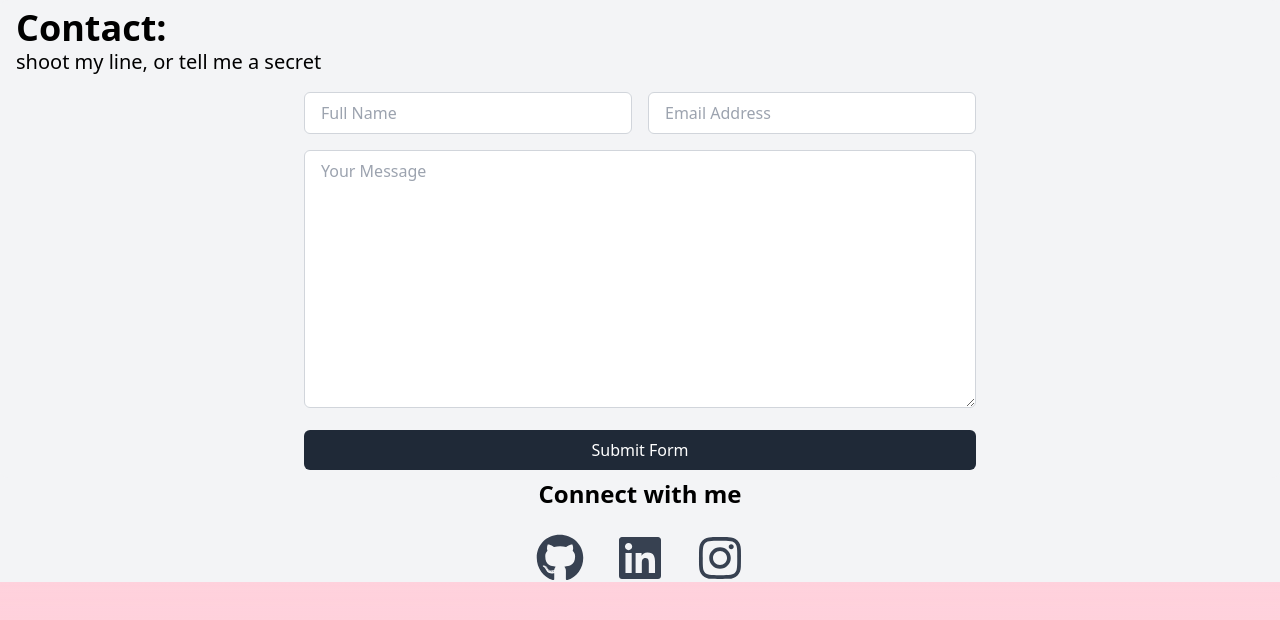
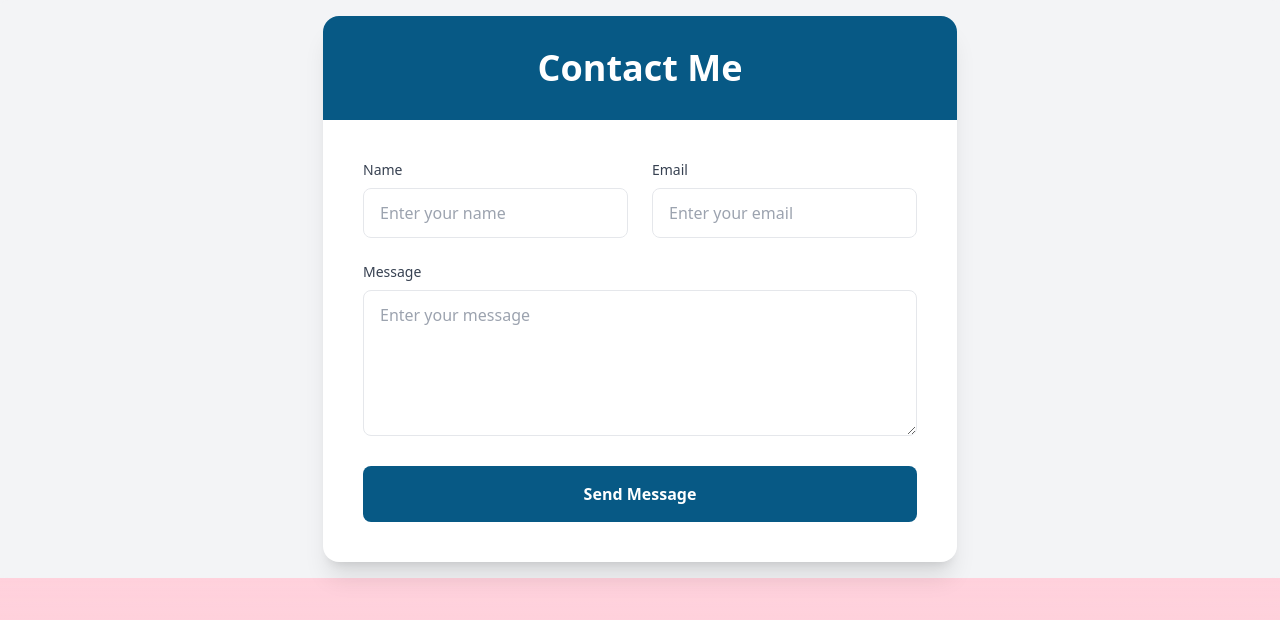
Before and after one commit to RemyXVX/folio, a Next.js app: page /pages/contact in a window 1280 px wide. Shown: the top 620 px of the page. Built offline with nearby package versions, Linux system fonts and the light colour scheme.

Commit message:
Updated contact form, emailJS

```diff
--- a/app/pages/contact/formEmail.jsx
+++ b/app/pages/contact/formEmail.jsx
@@ -3,13 +3,18 @@ import emailjs from '@emailjs/browser';
 import { ToastContainer, toast } from 'react-toastify';
 import 'react-toastify/dist/ReactToastify.css';
 
-const Contact = () => {
+const FormEmail = () => {
 
   const handleSubmit = async (e) => {
     e.preventDefault();
-    const EMAILJS_SERVICE_ID = process.env.NEXT_EMAILJS_SERVICE_ID;
-    const EMAILJS_TEMPLATE_ID = process.env.NEXT_EMAILJS_TEMPLATE_ID;
-    const EMAILJS_PUBLIC_KEY = process.env.NEXT_EMAILJS_PUBLIC_KEY;
+    const EMAILJS_SERVICE_ID = process.env.NEXT_PUBLIC_EMAILJS_SERVICE_ID;
+    const EMAILJS_TEMPLATE_ID = process.env.NEXT_PUBLIC_EMAILJS_TEMPLATE_ID;
+    const EMAILJS_PUBLIC_KEY = process.env.NEXT_PUBLIC_EMAILJS_PUBLIC_KEY;
+
+    if (!EMAILJS_SERVICE_ID || !EMAILJS_TEMPLATE_ID || !EMAILJS_PUBLIC_KEY) {
+      toast.error('EmailJS configuration is missing. Please check your environment variables.');
+      return;
+    }
 
     try {
       await emailjs.sendForm(
@@ -21,40 +26,77 @@ const Contact = () => {
       toast.success('Email sent successfully!');
       e.target.reset();
     } catch (error) {
+      console.error('EmailJS Error:', error);
       toast.error('Email failed to send. Please try again later.');
     }
   };
 
   return (
-    <div
-      className="flex justify-center items-center rounded-t-zl"
-      id="contact"
-      >
-      <div className="container mx-auto py-6">
-        <div className="rounded-lg shadow-lg">
-          <header className="bg-gray-800 rounded-t-xl text-white text-center py-4">
-            <h1 className="text-3xl font-semibold lg:6xl">Contact Me</h1>
-          </header>
-          <form className="p-6" onSubmit={handleSubmit}>
-            <div className="mb-6">
-              <label htmlFor="name" className="block text-md font-semibold text-gray-700">Name:</label>
-              <input type="text" id="name" name="name" className="mt-1 p-2 w-full border rounded-md" placeholder="Enter your name" autoComplete="off" required />
+    <div className="max-w-6xl lg:mx-auto px-4 py-2">
+      <div className="bg-white rounded-2xl shadow-xl overflow-hidden">
+        <header className="bg-sky-800 text-white py-8 px-6">
+          <h1 className="text-3xl md:text-4xl font-bold text-center">Contact Me</h1>
+        </header>
+
+        <form className="p-6 md:p-8 lg:p-10" onSubmit={handleSubmit}>
+          <div className="grid md:grid-cols-2 gap-6">
+            <div className="space-y-2">
+              <label htmlFor="name" className="block text-sm font-medium text-gray-700">
+                Name
+              </label>
+              <input
+                type="text"
+                id="name"
+                name="name"
+                className="w-full px-4 py-3 rounded-lg border border-gray-200 focus:ring-2 focus:ring-blue-500 focus:border-transparent transition duration-200"
+                placeholder="Enter your name"
+                autoComplete="off"
+                required
+              />
             </div>
-            <div className="mb-6">
-              <label htmlFor="email" className="block text-md font-semibold text-gray-700">Email:</label>
-              <input type="email" id="email" name="email" className="mt-1 p-2 w-full border rounded-md" placeholder="Enter your email" autoComplete="off" required />
+
+            <div className="space-y-2">
+              <label htmlFor="email" className="block text-sm font-medium text-gray-700">
+                Email
+              </label>
+              <input
+                type="email"
+                id="email"
+                name="email"
+                className="w-full px-4 py-3 rounded-lg border border-gray-200 focus:ring-2 focus:ring-blue-500 focus:border-transparent transition duration-200"
+                placeholder="Enter your email"
+                autoComplete="off"
+                required
+              />
             </div>
-            <div className="mb-6">
-              <label htmlFor="message" className="block text-md font-semibold text-gray-700">Message:</label>
-              <textarea id="message" name="message" className="mt-1 p-2 w-full border rounded-md" placeholder="Enter your message" rows="5" autoComplete="off" required></textarea>
-            </div>
-            <button type="submit" className="block w-full bg-blue-400 text-white font-semibold lg:text-lg py-3 px-6 rounded-md hover:bg-blue-600">Send</button>
-          </form>
-        </div>
+          </div>
+
+          <div className="mt-6 space-y-2">
+            <label htmlFor="message" className="block text-sm font-medium text-gray-700">
+              Message
+            </label>
+            <textarea
+              id="message"
+              name="message"
+              rows="5"
+              className="w-full px-4 py-3 rounded-lg border border-gray-200 focus:ring-2 focus:ring-blue-500 focus:border-transparent transition duration-200"
+              placeholder="Enter your message"
+              autoComplete="off"
+              required
+            ></textarea>
+          </div>
+
+          <button
+            type="submit"
+            className="mt-6 w-full bg-sky-800 text-white font-semibold py-4 px-6 rounded-lg transition duration-300 ease-in-out transform hover:-translate-y-0.5 hover:shadow-lg"
+          >
+            Send Message
+          </button>
+        </form>
       </div>
       <ToastContainer />
     </div>
   );
 };
 
-export default Contact;
+export default FormEmail;
--- a/app/pages/contact/page.tsx
+++ b/app/pages/contact/page.tsx
@@ -1,6 +1,6 @@
 'use client';
 import React from "react";
-import Form from './form';
+import FormEmail from './formEmail';
 import SocialMediaLinks from './../../components/socialMediaLinks';
 
 const Contact = () => {
@@ -8,13 +8,13 @@ const Contact = () => {
     <div className="flex flex-col items-center justify-center bg-gray-100 dark:bg-slate-800">
       <div className="w-full max-w-screen-xl bg-gray-100 dark:bg-slate-800 py-2 px-4 rounded-lg">
         <div className="grid md:grid-cols-1 gap-10 items-center">
-          <Form />
+          <FormEmail />
         </div>
       </div>
-      <div className="flex flex-col items-center justify-center mx-4">
+      {/* <div className="flex flex-col items-center justify-center mx-4">
         <h2 className="text-2xl font-bold mb-6 dark:text-slate-200">Connect with me</h2>
         <SocialMediaLinks />
-      </div>
+      </div> */}
     </div>
   );
 };
```
